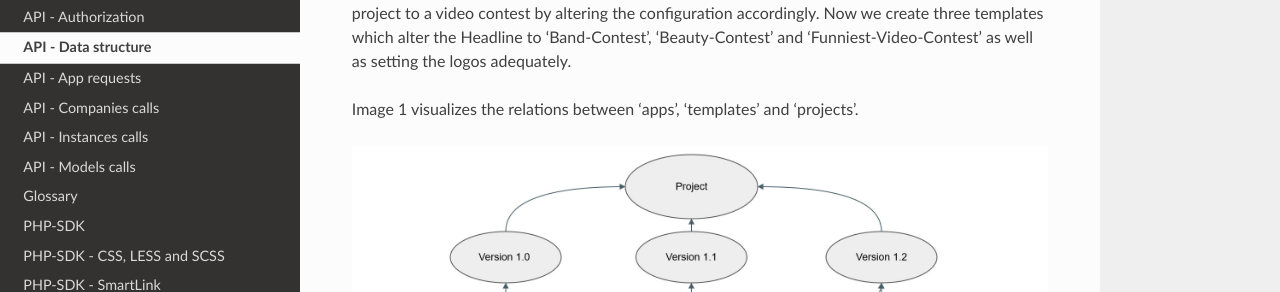
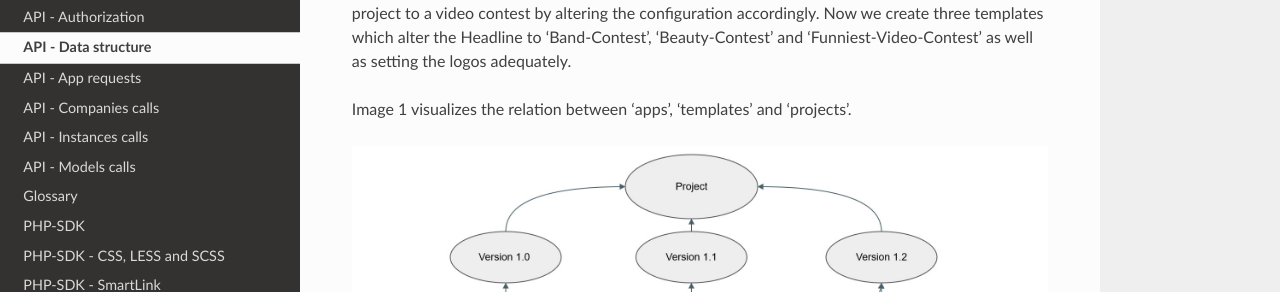
Before and after one commit to apparena/docs, a Sphinx documentation site: the page built from docs/api/050-structure.rst, in a window 1280 px wide and 900 px high, scrolled down 624 px. Shown: the part 158-450 px from the top of the window. Built offline with Sphinx 7.4.7 and the Read the Docs theme 2.0.0, drawn with Linux system fonts in a browser that asks for light colours.

Commit message:
AM-817 API documentation

```diff
--- a/docs/api/050-structure.rst
+++ b/docs/api/050-structure.rst
@@ -22,9 +22,9 @@
 behaviour with minimal effort. We could create a template which 'shapes' the contest-project to a video contest by altering the configuration accordingly. Now we create three templates
 which alter the Headline to 'Band-Contest', 'Beauty-Contest' and 'Funniest-Video-Contest' as well as setting the logos adequately.
 
-Image 1 visualizes the relations between 'apps', 'templates' and 'projects'.
+Image 1 visualizes the relation between 'apps', 'templates' and 'projects'.
 
-.. image:: App_Customization.jpg
+.. image:: images/App_Customization.jpg
     :alt: Image 1: App customization
 
 language    -> project language makes the possible languages
```
Also changed, not shown: docs/api/images/App_Customization.jpg (renamed from docs/api/App_Customization.jpg), docs/img/App_Customization.jpg (deleted).
